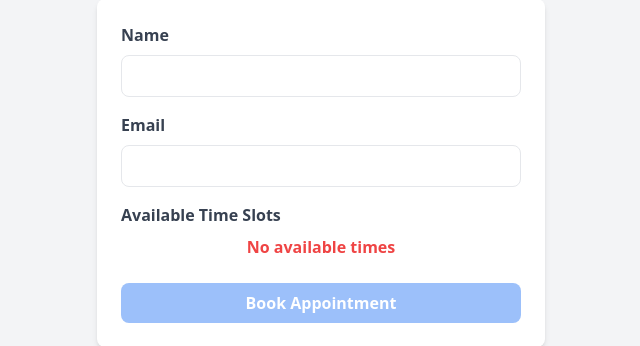
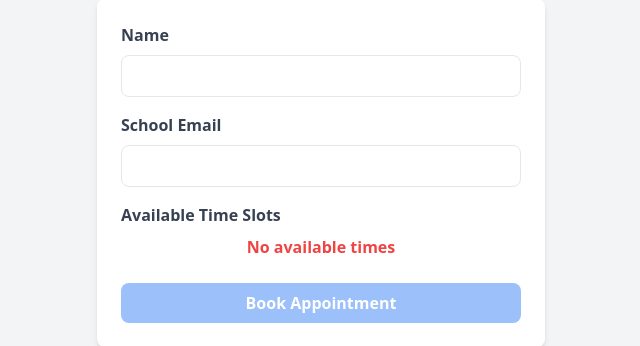
Before and after one commit to tyler-paulson/labs, a PHP site: page / in a window 1280 px wide. Shown: the part 137-483 px from the top of the page, without its empty margins (319-959 px from the left). Run offline with PHP 8.4, Linux system fonts and the light colour scheme; data that the repository does not hold is empty; some libraries are stand-ins or nearby versions.

Commit message:
Email label

```diff
--- a/index.php
+++ b/index.php
@@ -176,7 +176,7 @@
             </div>
 
             <div class="mb-4">
-                <label for="email" class="block text-gray-700 font-bold mb-2">Email</label>
+                <label for="email" class="block text-gray-700 font-bold mb-2">School Email</label>
                 <input type="email" id="email" name="email" required
                     class="w-full px-3 py-2 border rounded-lg focus:outline-none focus:ring-2 focus:ring-blue-500">
             </div>
```
